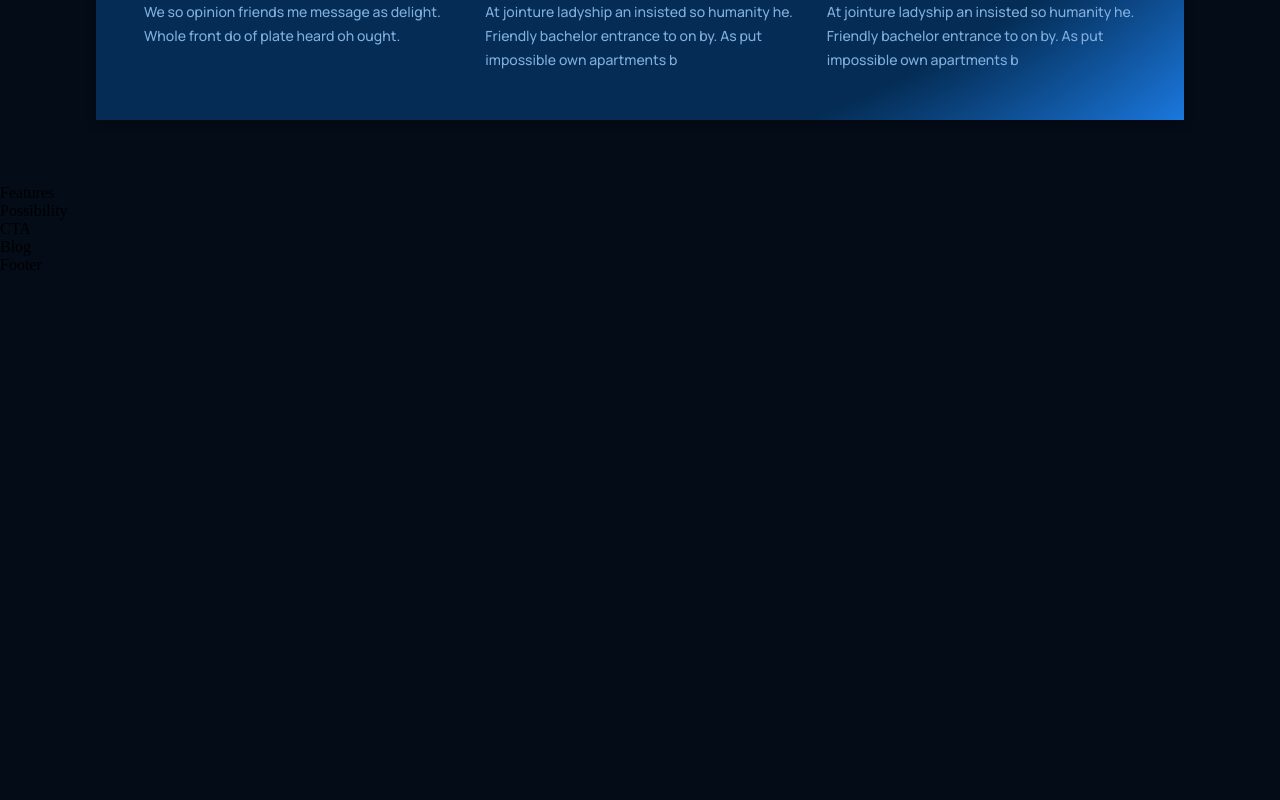
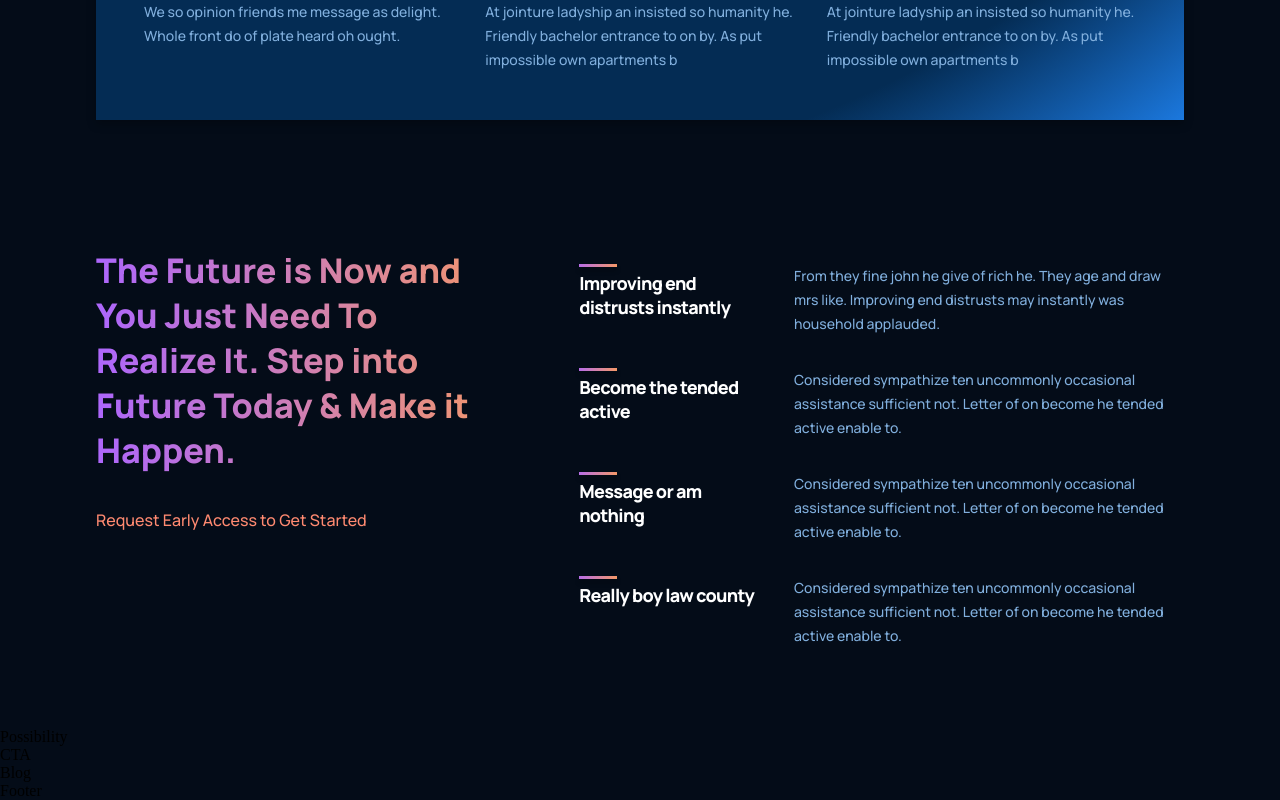
Before and after one commit to wan-mureithi/chatty-3, a React (Create React App) app: page / in a window 1280 px wide. Shown: the part 1486-2286 px from the top of the page. Before the commit the page ends 1760 px from the top, so only its background shows below. Built offline with nearby package versions, Linux system fonts and the light colour scheme.

Commit message:
features styling

```diff
--- a/src/components/navbar/Navbar.jsx
+++ b/src/components/navbar/Navbar.jsx
@@ -6,9 +6,9 @@
 const Menu = () => (
   <>
   <p><a href="#home">Home</a></p>
-          <p><a href="#home">What is GPT?</a></p>
-          <p><a href="#home">Open AI</a> </p>
-          <p><a href="#home">Case Studies</a></p>
+          <p><a href="#whatgpt3">What is GPT?</a></p>
+          <p><a href="#whatgpt3">Open AI</a> </p>
+          <p><a href="#possibility">Case Studies</a></p>
           <p><a href="#home">Library</a></p>
   </>
 )
--- a/src/containers/features/features.css
+++ b/src/containers/features/features.css
@@ -0,0 +1,57 @@
+.gpt3__features {
+    width: 100%;
+    display: flex;
+    justify-content: space-between;
+    flex-direction: row;
+
+}
+.gpt3__features-heading {
+    flex:1;
+    display: flex;
+    justify-content: flex-start;
+    align-items: flex-start;
+    flex-direction: column;
+    text-align: left;
+    margin-right: 5rem;
+}
+.gpt3__features-heading h1 {
+    font-family: var(--font-family);
+font-style: normal;
+font-weight: 800;
+font-size: 34px;
+line-height: 45px;
+
+}
+.gpt3__features-heading p {
+    font-family: var(--font-family);
+font-weight: 500;
+font-size: 16px;
+line-height: 30px;
+margin-top: 2rem;
+color: #FF8A71;
+cursor: pointer;
+}
+.gpt3__features-container {
+    flex: 1.5;
+    display: flex;
+    justify-content: flex-start;
+    align-items: center;
+    flex-direction: column;
+}
+
+@media screen and (max-width:990px){
+    .gpt3__features {
+        flex-direction: column;
+    }
+    .gpt3__features-heading {
+        margin: 0 0 2rem 0;
+    }
+
+}
+@media screen and (max-width: 550px){
+    .gpt3__features-heading h1 {
+        font-size: 28px;
+        line-height: 38px;
+    }
+
+}
--- a/src/containers/features/index.jsx
+++ b/src/containers/features/index.jsx
@@ -1,9 +1,40 @@
 import React from 'react'
 import './features.css'
+import { Feature } from '../../components'
+
+const featureData = [
+  { title: "Improving end distrusts instantly ",
+  text: 'From they fine john he give of rich he. They age and draw mrs like. Improving end distrusts may instantly was household applauded.'
+ },
+ {
+  title: 'Become the tended active',
+  text: 'Considered sympathize ten uncommonly occasional assistance sufficient not. Letter of on become he tended active enable to.',
+ },
+ {
+  title: 'Message or am nothing',
+  text: 'Considered sympathize ten uncommonly occasional assistance sufficient not. Letter of on become he tended active enable to.',
+ },
+ {
+  title: 'Really boy law county',
+  text: 'Considered sympathize ten uncommonly occasional assistance sufficient not. Letter of on become he tended active enable to.',
+ }
+]
 
 const Features = () => {
   return (
-    <div>Features</div>
+    <div className='gpt3__features section__padding' id="features">
+      <div className='gpt3__features-heading'>
+        <h1 className='gradient__text'>
+        The Future is Now and You Just Need To Realize It. Step into Future Today & Make it Happen.
+        </h1>
+        <p>Request Early Access to Get Started</p>
+      </div>
+    <div className='gpt3__features-container'>
+    {featureData.map((item,index) => (
+      <Feature title={item.title} text={item.text} key={index}/>
+    ))}
+    </div>
+    </div>
   )
 }
 
```
